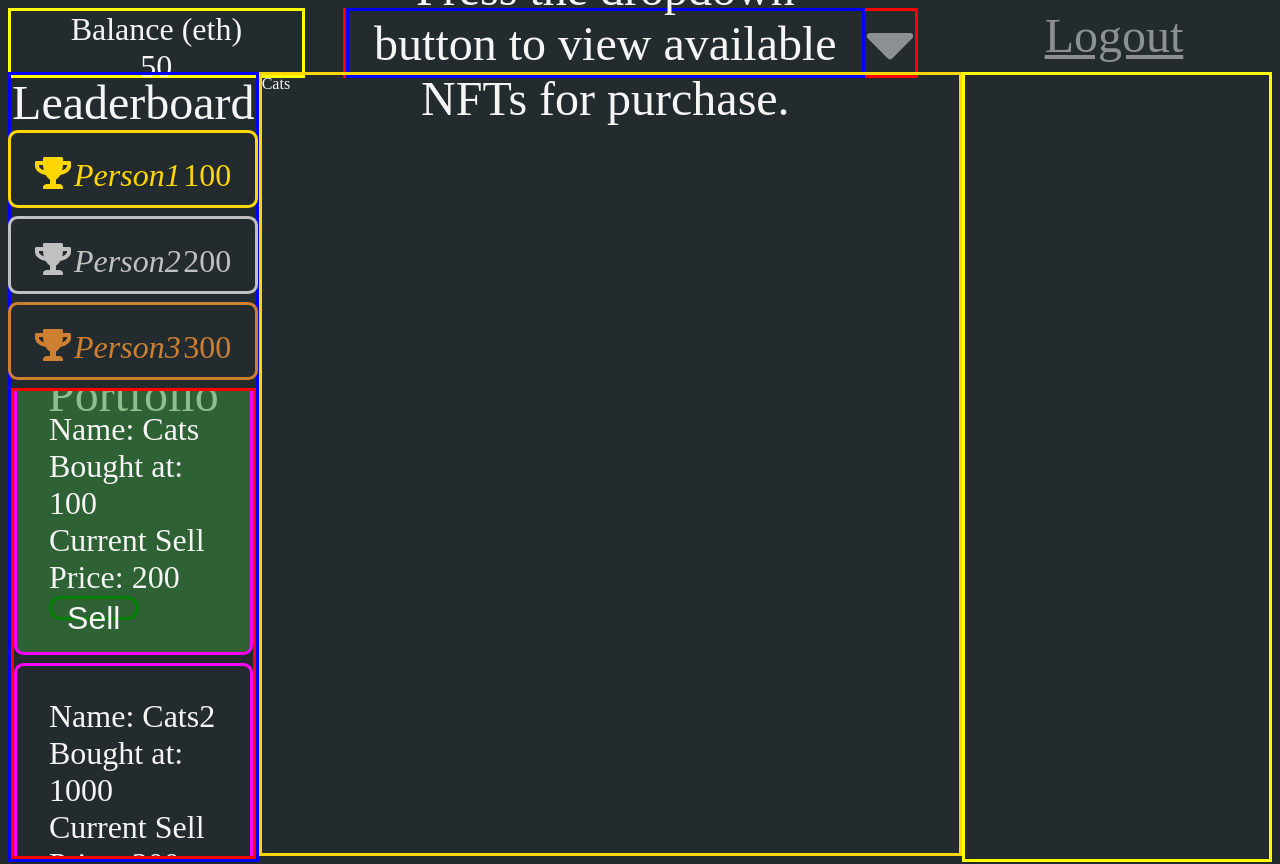
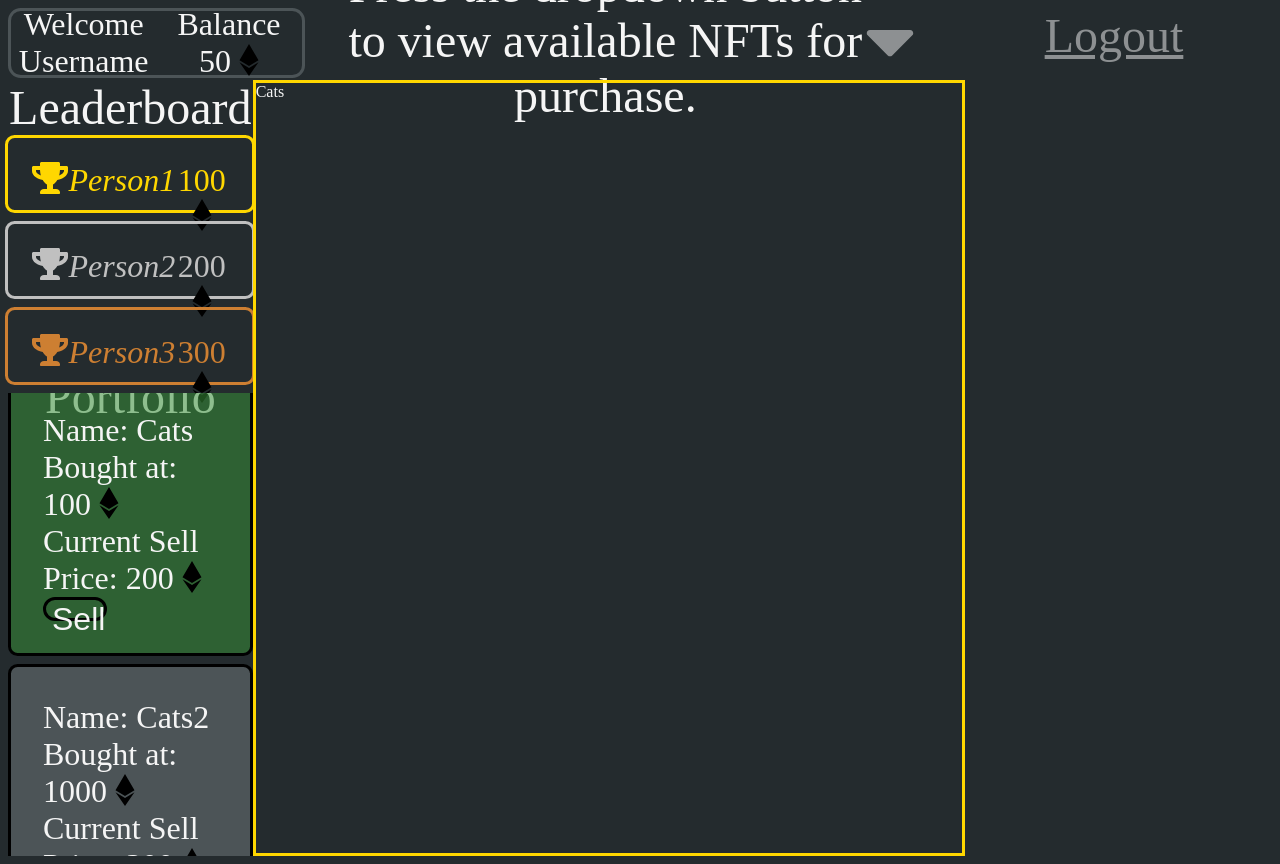
Before and after one commit to Collectors-Playground/Collectors-Playground, a React app: page /dashboard in a window 1280 px wide. Built offline with nearby package versions, Linux system fonts and the light colour scheme; a web font is replaced by a local one.

Commit message:
additional styling

```diff
--- a/package.json
+++ b/package.json
@@ -24,6 +24,7 @@
   "license": "ISC",
   "dependencies": {
     "@fortawesome/fontawesome-svg-core": "^1.2.36",
+    "@fortawesome/free-brands-svg-icons": "^5.15.4",
     "@fortawesome/free-solid-svg-icons": "^5.15.4",
     "@fortawesome/react-fontawesome": "^0.1.16",
     "axios": "^0.21.4",
--- a/public/Types/interfaces.ts
+++ b/public/Types/interfaces.ts
@@ -96,6 +96,7 @@ export interface leaderboardInt {
 }
 export interface BalanceProps {
   currentBalance: number;
+  username: string;
 }
 
 export interface LoginProps {
--- a/public/client/Components/Balance.tsx
+++ b/public/client/Components/Balance.tsx
@@ -1,12 +1,22 @@
 import React from 'react';
+import { FontAwesomeIcon } from '@fortawesome/react-fontawesome';
+import { faEthereum } from '@fortawesome/free-brands-svg-icons';
 import { BalanceProps } from '../../Types/interfaces';
 
 function Balance(props: BalanceProps) {
-  const { currentBalance } = props;
+  const { currentBalance, username } = props;
   return (
     <div className="balanceWrapper">
-      Balance (eth)
-      <div>{currentBalance}</div>
+      <div className="userWelcome">
+        Welcome <div>{username}</div>
+      </div>
+      <div className="balance">
+        Balance
+        <div>
+          {currentBalance}{' '}
+          <FontAwesomeIcon icon={faEthereum} style={{ color: 'black' }} />
+        </div>
+      </div>
     </div>
   );
 }
--- a/public/client/Components/Dashboard.tsx
+++ b/public/client/Components/Dashboard.tsx
@@ -66,7 +66,7 @@ function Dashboard(props: dashboardProps) {
   return (
     <div className="dashboardWrapper">
       <div className="topRowWrapper">
-        <Balance currentBalance={dashboard.balance} />
+        <Balance currentBalance={dashboard.balance} username={username} />
         <Dropdown
           NFTList={dashboard.NFTList}
           updateNFTToBuyDispatch={updateNFTToBuyDispatch}
--- a/public/client/Components/Dropdown.tsx
+++ b/public/client/Components/Dropdown.tsx
@@ -28,7 +28,12 @@ function Dropdown(props: DropdownProps) {
       <div className="dropdown">
         Press the dropdown button to view available NFTs for purchase.
         {dropdownDisplay && (
-          <div className="dropdownList">{createNFTPurchaseList(NFTList)}</div>
+          <div
+            className="dropdownList"
+            onMouseLeave={() => changeDropdownDisplay(!dropdownDisplay)}
+          >
+            {createNFTPurchaseList(NFTList)}
+          </div>
         )}
       </div>
       <div
--- a/public/client/Components/Home.tsx
+++ b/public/client/Components/Home.tsx
@@ -5,19 +5,19 @@ import Dashboard from './Dashboard';
 
 function Home() {
   return (
-    <Dashboard />
-    // <div className="mainPageWrapper">
-    //   <div className="titleLoginWrapper">
-    //     <div className="title">
-    //       <h1>Collector's Playground</h1>
-    //     </div>
-    //     <Login />
-    //   </div>
-    //   <div className="centralPageWrapper">
-    //     <Graph />
-    //     <div className="sidebar"> Sidebar</div>
-    //   </div>
-    // </div>
+    // <Dashboard />
+    <div className="mainPageWrapper">
+      <div className="titleLoginWrapper">
+        <div className="title">
+          <h1>Collector's Playground</h1>
+        </div>
+        <Login />
+      </div>
+      <div className="centralPageWrapper">
+        <Graph />
+        <div className="sidebar"> Sidebar</div>
+      </div>
+    </div>
   );
 }
 
--- a/public/client/Components/InformationPopup.tsx
+++ b/public/client/Components/InformationPopup.tsx
@@ -1,6 +1,7 @@
 import React from 'react';
 import { FontAwesomeIcon } from '@fortawesome/react-fontawesome';
 import { faTimes } from '@fortawesome/free-solid-svg-icons';
+import { faEthereum } from '@fortawesome/free-brands-svg-icons';
 import { InformationPopupProps } from '../../Types/interfaces';
 
 function InformationPopup(props: InformationPopupProps) {
@@ -45,7 +46,10 @@ function InformationPopup(props: InformationPopupProps) {
     <div className="descriptionAndCostCard">
       <div>
         <p>Description: {description}</p>
-        <p>Cost: {cost} eth</p>
+        <p>
+          Cost: {cost}{' '}
+          <FontAwesomeIcon icon={faEthereum} style={{ color: 'black' }} />
+        </p>
         <div className="buttonDiv">
           <button onClick={() => checkPurchase(name, cost)}>Buy</button>
         </div>
--- a/public/client/Components/Leaderboard.tsx
+++ b/public/client/Components/Leaderboard.tsx
@@ -1,6 +1,7 @@
 import React from 'react';
 import { FontAwesomeIcon } from '@fortawesome/react-fontawesome';
 import { faTrophy } from '@fortawesome/free-solid-svg-icons';
+import { faEthereum } from '@fortawesome/free-brands-svg-icons';
 import { LeaderboardProps } from '../../Types/interfaces';
 
 export default function Leaderboard(props: LeaderboardProps) {
@@ -28,7 +29,10 @@ export default function Leaderboard(props: LeaderboardProps) {
       <div className="leaderUser" style={{ color }}>
         {username}
       </div>
-      <div style={{ color }}>{balance}</div>
+      <div style={{ color }}>
+        {balance}{' '}
+        <FontAwesomeIcon icon={faEthereum} style={{ color: 'black' }} />
+      </div>
     </div>
   );
 }
--- a/public/client/Components/Portfolio.tsx
+++ b/public/client/Components/Portfolio.tsx
@@ -1,5 +1,7 @@
 import React from 'react';
 import { portfolioInt } from '../../Types/interfaces';
+import { FontAwesomeIcon } from '@fortawesome/react-fontawesome';
+import { faEthereum } from '@fortawesome/free-brands-svg-icons';
 
 function Portfolio(props: portfolioInt) {
   const {
@@ -20,8 +22,14 @@ function Portfolio(props: portfolioInt) {
       onClick={() => updateCurrentNFT(name)}
     >
       <div>Name: {name}</div>
-      <div>Bought at: {boughtPrice}</div>
-      <div>Current Sell Price: {sellPrice}</div>
+      <div>
+        Bought at: {boughtPrice}{' '}
+        <FontAwesomeIcon icon={faEthereum} style={{ color: 'black' }} />
+      </div>
+      <div>
+        Current Sell Price: {sellPrice}{' '}
+        <FontAwesomeIcon icon={faEthereum} style={{ color: 'black' }} />
+      </div>
       <button id={name} onClick={() => sellNFT(name)}>
         {' '}
         Sell
--- a/public/client/scss/LoginPage.scss
+++ b/public/client/scss/LoginPage.scss
@@ -96,14 +96,35 @@ body {
     height: 8vh;
     justify-content: space-between;
     .balanceWrapper {
+      display: flex;
+      flex-direction: row;
       font-size: 2rem;
-      border: solid yellow;
+      border: solid $primaryLight;
+      border-radius: 1vw;
       width: 23%;
       height: 100%;
+
+      .userWelcome {
+        display: flex;
+        flex-direction: column;
+        width: 50%;
+        align-content: center;
+        justify-content: center;
         text-align: center;
+        height: 50%;
+        align-self: center;
+      }
+      .balance {
+        display: flex;
+        flex-direction: column;
+        height: 50%;
+        width: 50%;
+        text-align: center;
+        justify-content: center;
+        align-self: center;
+      }
     }
     .dropdownWrapper {
-      border: solid red;
       width: 45%;
       height: 100%;
       display: flex;
@@ -119,7 +140,6 @@ body {
         justify-content: center;
         align-content: center;
         align-items: center;
-        border: solid blue;
         .dropdownList {
           position: fixed;
           left: 50.75%;
@@ -132,17 +152,18 @@ body {
 
           overflow-y: auto;
           overflow-x: hidden;
-          border: solid green;
 
           .dropdownItemWrapper {
             display: flex;
             flex-direction: row;
             font-size: 3rem;
-            border: solid maroon;
-            padding: 2.5rem;
+            border: solid black;
+            background-color: $primaryLight;
+            border-radius: 1vw;
+            padding: 1.5rem;
             margin-bottom: 1vh;
             height: 25vh;
-            width: 100%;
+            width: 60%;
 
             .nameSpan {
               width: 80%;
@@ -213,7 +234,6 @@ body {
     flex-direction: column;
     width: 30%;
     height: 100%;
-    border: solid blue;
     .leaderboardWrapper {
       display: flex;
       flex-direction: column;
@@ -222,6 +242,7 @@ body {
       height: 40vh;
       text-align: center;
       font-size: 3rem;
+      margin-top: 1vh;
       .individualLeader {
         display: flex;
         font-size: 2rem;
@@ -232,6 +253,7 @@ body {
         margin-bottom: 1vh;
         justify-content: space-between;
         padding: 1.5rem;
+
         .leaderUser {
           font-style: italic;
         }
@@ -247,7 +269,6 @@ body {
       justify-content: space-evenly;
       overflow-x: hidden;
       overflow-y: auto;
-      border: solid red;
       .portfolioTitle {
         height: 1vh;
         margin-top: -3vh;
@@ -258,19 +279,20 @@ body {
         .indivPortfolioItem {
           text-align: left;
           font-size: 2rem;
-          border: solid magenta;
+          border: solid black;
           border-radius: 0.75vw;
           transition: 0.5s linear;
           padding: 2rem;
           margin-bottom: 1vh;
+          background-color: $primaryLight;
 
           button {
             color: $fontColor;
             font-size: 2rem;
-            width: 7vw;
+            width: 5vw;
             height: 3vh;
             border-radius: 1vw;
-            border: solid green;
+            border: solid black;
             background-color: transparent;
           }
           button:hover {
@@ -286,7 +308,7 @@ body {
         .indivPortfolioItemSelected {
           text-align: left;
           font-size: 2rem;
-          border: solid magenta;
+          border: solid black;
           border-radius: 0.75vw;
           background-color: rgba(56, 144, 56, 0.541);
           transition: 0.25s linear;
@@ -296,10 +318,10 @@ body {
           button {
             color: $fontColor;
             font-size: 2rem;
-            width: 7vw;
+            width: 5vw;
             height: 3vh;
             border-radius: 1vw;
-            border: solid green;
+            border: solid black;
             background-color: transparent;
           }
           button:hover {
@@ -310,6 +332,7 @@ body {
         }
         .indivPortfolioItemSelected:hover {
           cursor: pointer;
+        }
       }
     }
     .portfolioWrapper::-webkit-scrollbar {
@@ -328,10 +351,10 @@ body {
       background-color: #9690b6;
     }
   }
-  }
   .NFTTimeline {
     width: 100%;
     border: solid gold;
+    margin-top: 1vh;
   }
 
   .descriptionAndCostWrapper {
@@ -340,14 +363,14 @@ body {
     width: 43.5%;
     height: 100%;
     margin-right: auto;
-    border: solid yellow;
+    margin-top: 1vh;
 
     .descriptionAndCostCard {
       font-size: 3rem;
       display: flex;
       justify-content: center;
       align-content: center;
-      border: solid red;
+      border: solid $primaryLight;
       border-radius: 1vw;
       padding: 2rem;
       height: 35vh;
```
Also changed, not shown: 1 other file (tests, documents, lock files or other folders). Lines whose indentation alone changed are shown as unchanged.
